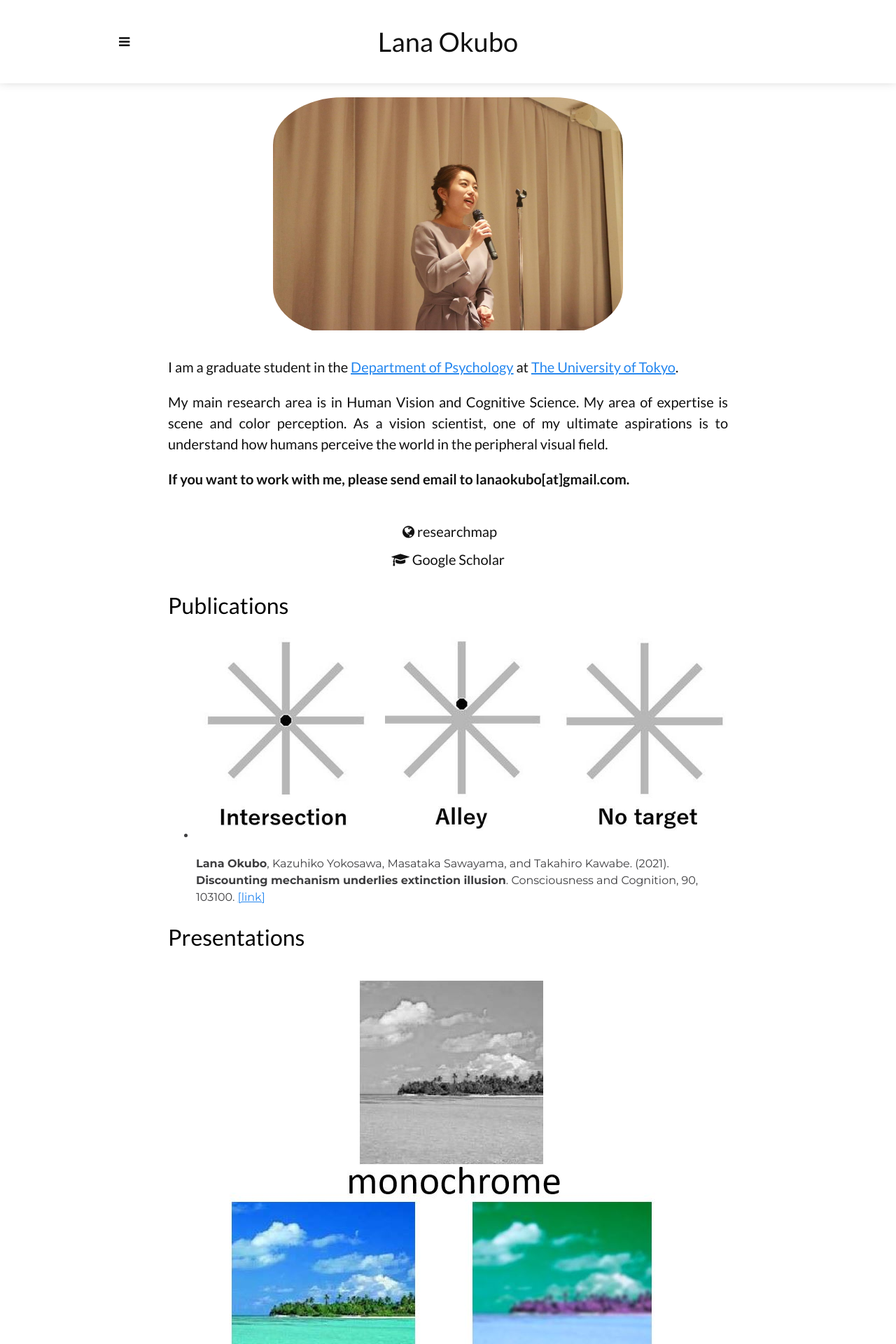
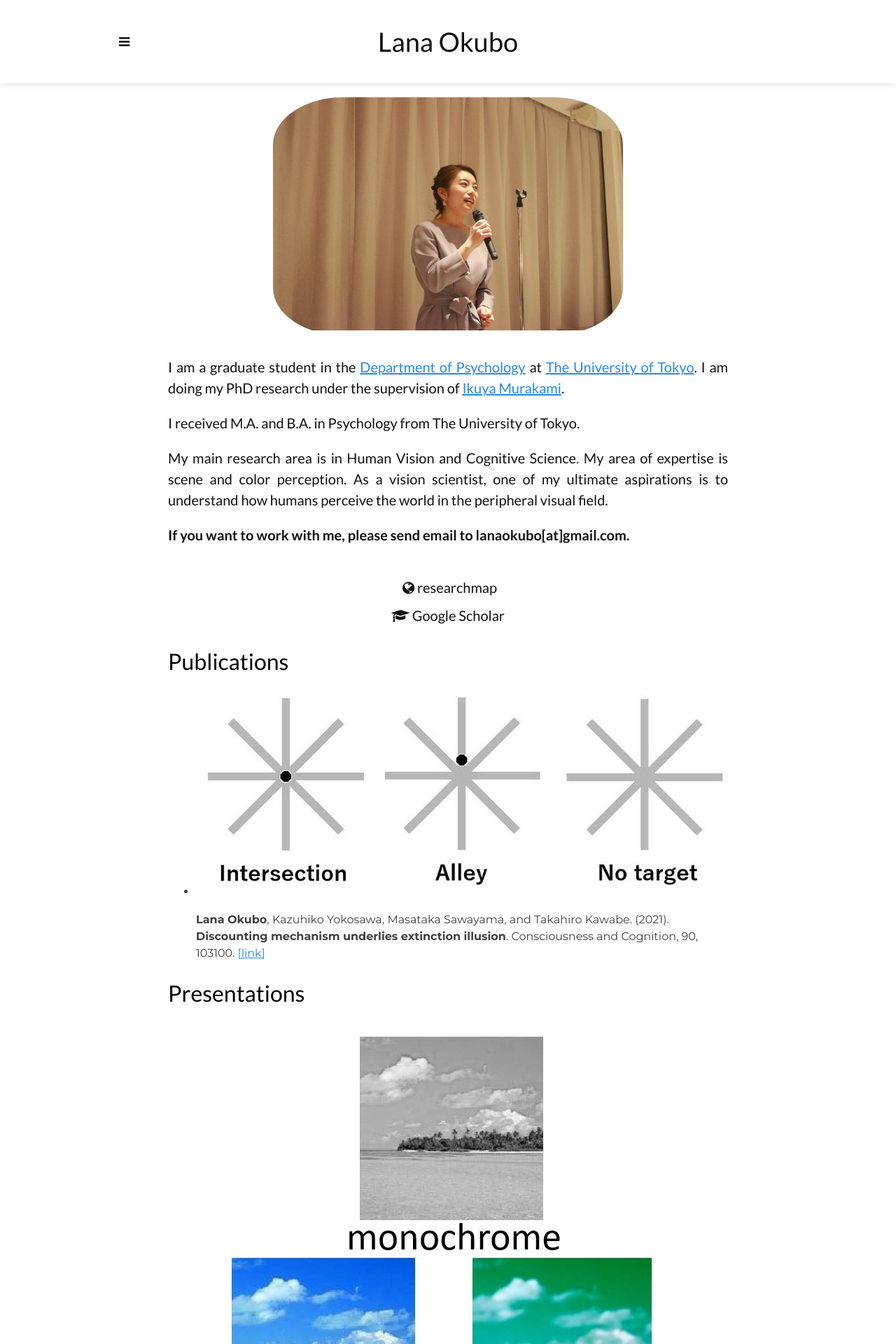
Before and after one commit to LNOKB/lnokb.github.io, a Jekyll site: the page built from index.html, in a window 1280 px wide. Shown: the top 1920 px of the page at 70% size. Built offline with Jekyll 4.4.1, drawn with Linux system fonts in a browser that asks for light colours.

Commit message:
Update index.html

```diff
--- a/index.html
+++ b/index.html
@@ -12,7 +12,11 @@
       <!-- <p class="subtitle">{{site.about-author}}</p> -->
       <p class="subtitle">
         I am a graduate student in the <a href="http://www.l.u-tokyo.ac.jp/psy/" target="_blank">Department of Psychology</a>
-        at <a href="https://www.u-tokyo.ac.jp/en/" target="_blank">The University of Tokyo</a>.
+        at <a href="https://www.u-tokyo.ac.jp/en/" target="_blank">The University of Tokyo</a>. I am doing my PhD research under the supervision of <a href="https://www.l.u-tokyo.ac.jp/~ikuya/e/html/ikuya.html" target="_blank">Ikuya Murakami</a>.
+      </p>
+
+       <p class="subtitle">
+        I received M.A. and B.A. in Psychology from The University of Tokyo.
       </p>
 
       <p class="subtitle">
```
